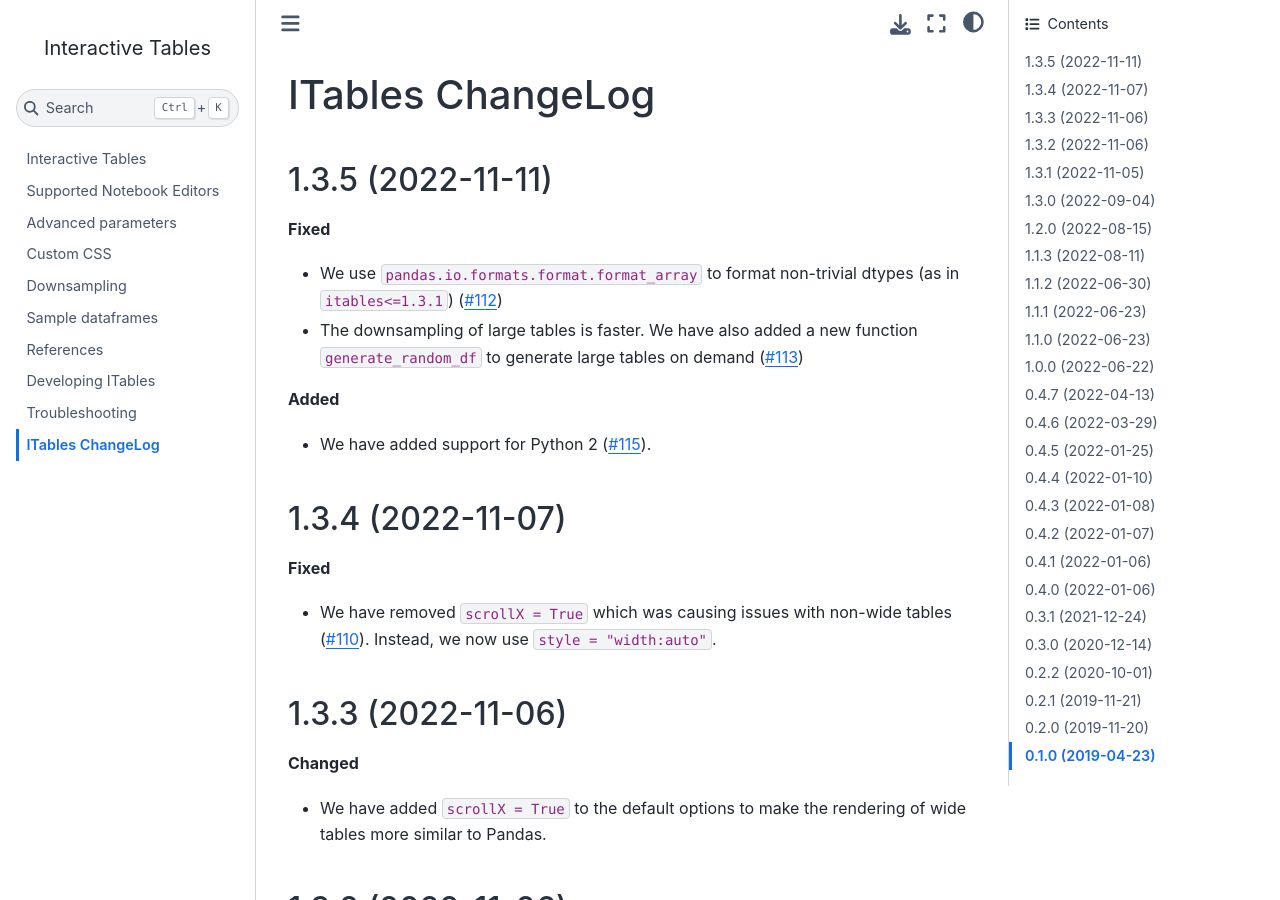
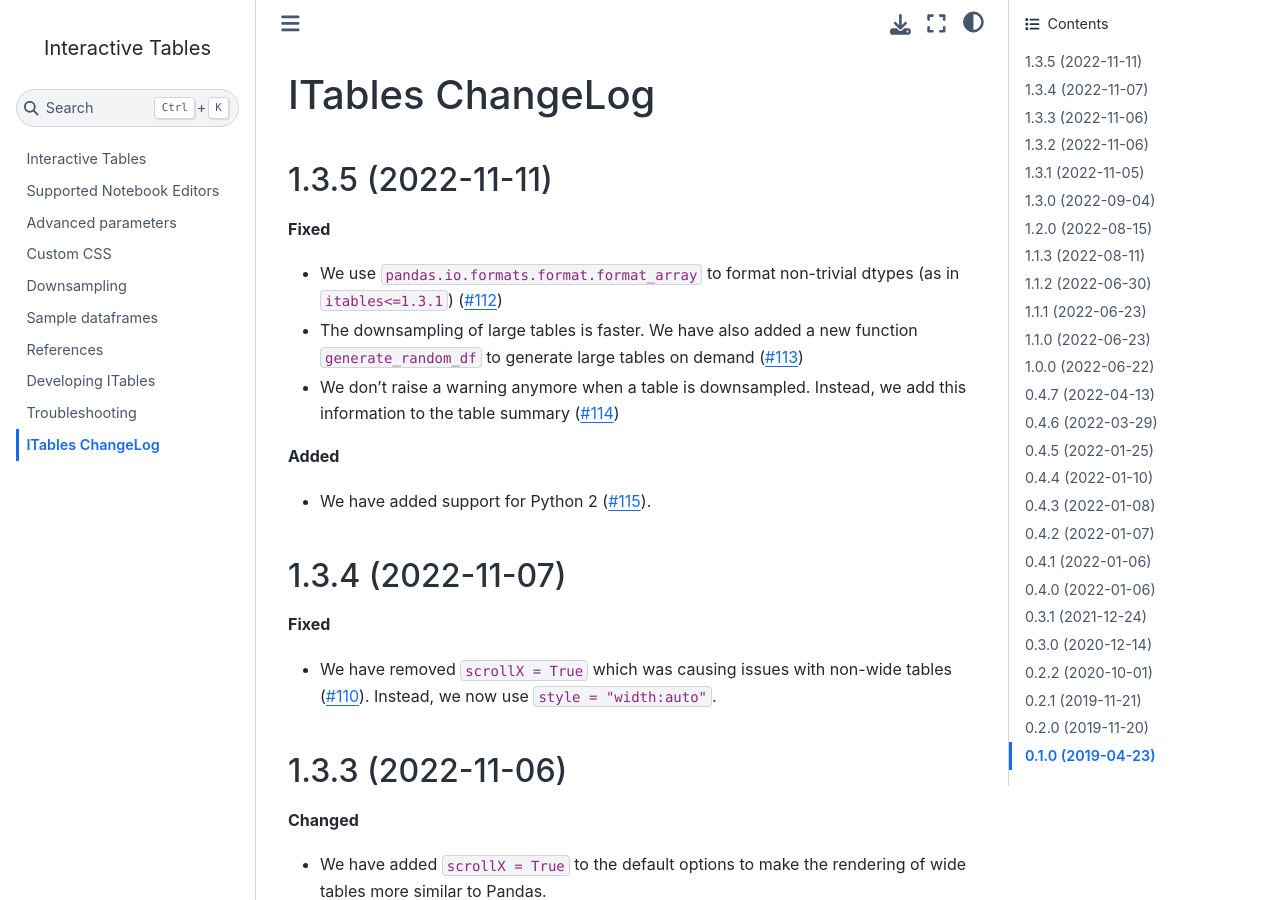
Before and after one commit to mwouts/itables, a Jupyter Book: the page built from docs/changelog.md, in a window 1280 px wide and 900 px high. Built offline with Jupyter Book 1.0.4 settings and Sphinx 7.4.7 and the Sphinx Book theme 1.1.4, drawn with Linux system fonts in a browser that asks for light colours.

Commit message:
Update changelog.md

```diff
--- a/docs/changelog.md
+++ b/docs/changelog.md
@@ -7,6 +7,7 @@ ITables ChangeLog
 **Fixed**
 - We use `pandas.io.formats.format.format_array` to format non-trivial dtypes (as in `itables<=1.3.1`) ([#112](https://github.com/mwouts/itables/issues/112))
 - The downsampling of large tables is faster. We have also added a new function `generate_random_df` to generate large tables on demand ([#113](https://github.com/mwouts/itables/issues/113))
+- We don't raise a warning anymore when a table is downsampled. Instead, we add this information to the table summary ([#114](https://github.com/mwouts/itables/issues/114))
 
 **Added**
 - We have added support for Python 2 ([#115](https://github.com/mwouts/itables/issues/115)).
```
